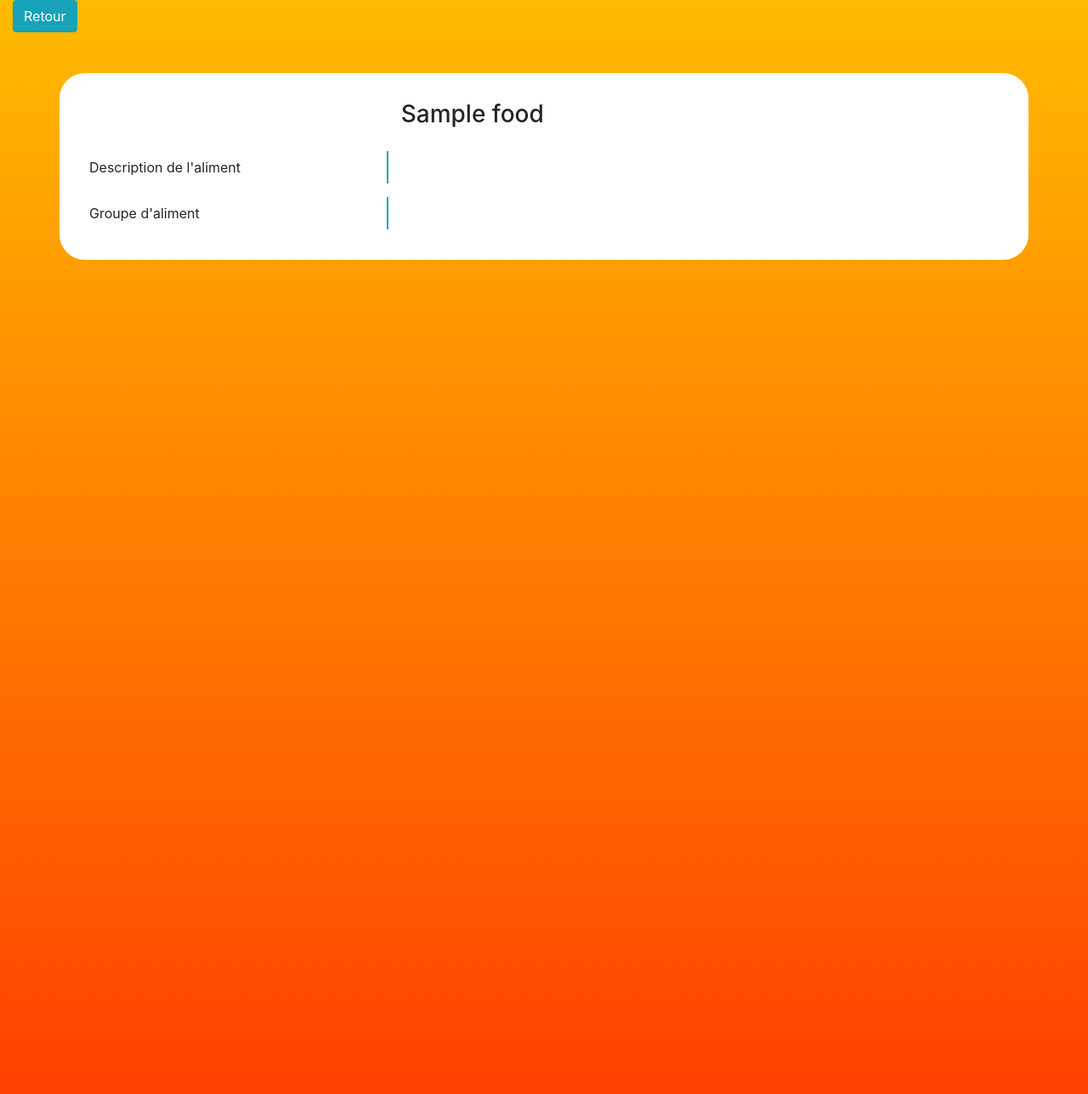
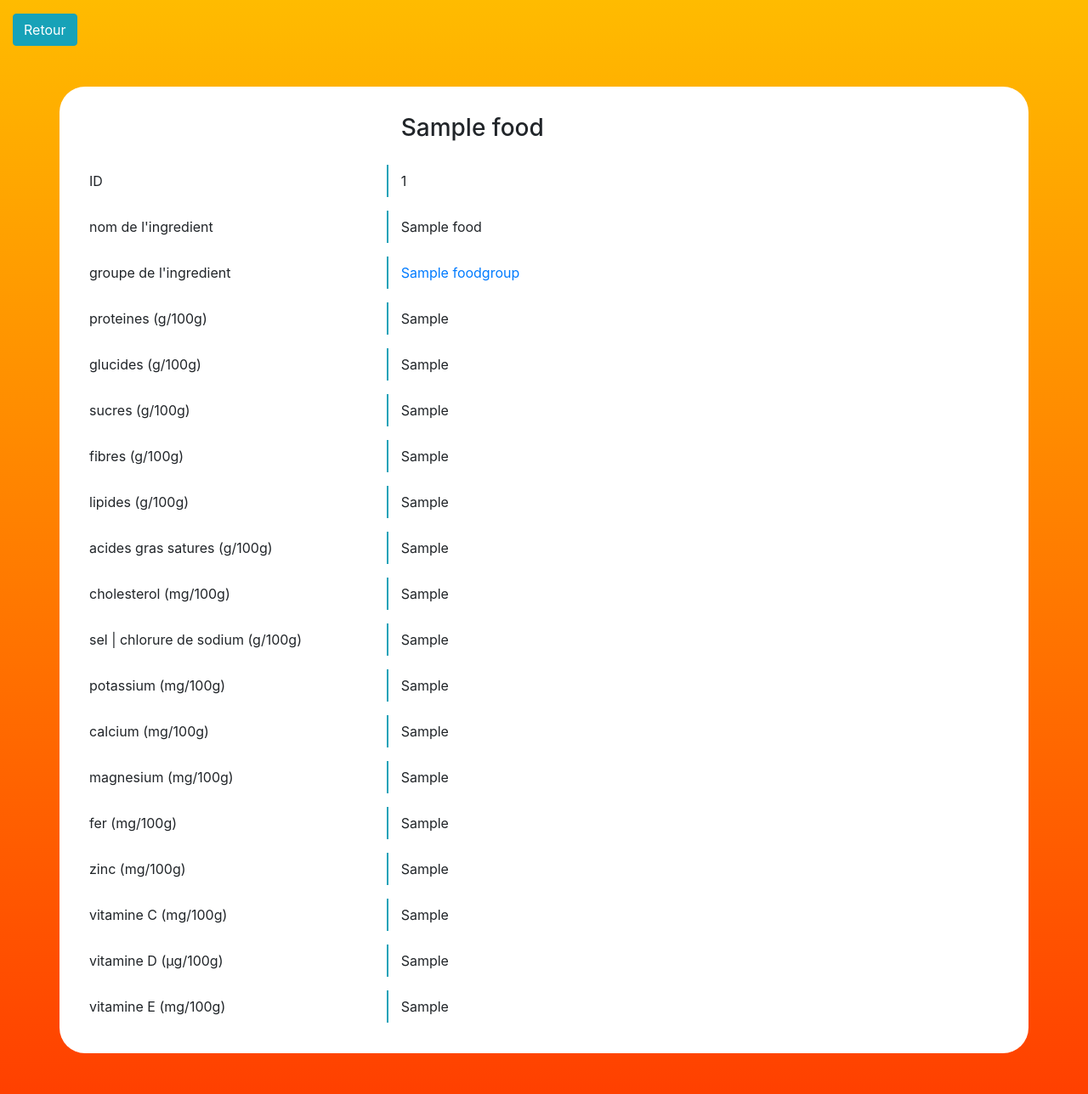
Before and after one commit to riderflo85/feedeasyform, a Django app: page /planning/detail/food/1/ in a window 1280 px wide. Shown: the part 40-1328 px from the top of the page at 85% size. Run offline with Django 3.2, Linux system fonts and the light colour scheme; tables that the repository leaves empty hold one stand-in row (values such as "Sample post"); some libraries are stand-ins or nearby versions.

Commit message:
Updated the display food data

```diff
--- a/food/models.py
+++ b/food/models.py
@@ -7,6 +7,9 @@ class FoodGroup(models.Model):
         unique=True,
         verbose_name="nom du groupe d'ingredient"
     )
+
+    def __str__(self):
+        return self.name
 
 
 class Food(models.Model):
@@ -104,6 +107,15 @@ class Food(models.Model):
     def __str__(self):
         return self.name
 
+    def list_fields(self):
+        """
+        Return a iterator for get the all fields and values.
+        """
+
+        for field in self._meta.fields:
+            yield (field.verbose_name, field.value_to_string(self))
+
+
 # class Group(models.Model):
 #     name = models.CharField(
 #         max_length=45, verbose_name="Nom du groupe de l'aliment")
--- a/planning/templates/planning/detail.html
+++ b/planning/templates/planning/detail.html
@@ -1,14 +1,14 @@
 {% extends 'planning/base.html' %}
 {% block content %}
 
-<div class="container-fluid h-100vh">
-    <div class="row">
+<div class="container-fluid h-100vh scrollable">
+    <div class="row mt-3">
         <div class="col-2 mb-5">
             <a href="{% url 'planning:databases' %}" class="btn btn-info">Retour</a>
         </div>
     </div>
-    <div class="container">
-        <div class="row border-box content-sign_in">
+    <div class="container mb-5">
+        <div class="row border-box content-sign_in fix-height">
             <div class="col-12">
                 {% if recipe %}
                 <div class="form-group row">
@@ -125,18 +125,20 @@
                         <h3 class="form-control-plaintext" id="nameFood">{{ food.name }}</h3>
                     </div>
                 </div>
+                {% for field, val in food.list_fields %}
                 <div class="form-group row">
-                    <label for="descriptionFood" class="col-sm-4 col-form-label border-label">Description de l'aliment</label>
+                    <label for="descriptionFood" class="col-sm-4 col-form-label border-label">{{ field }}</label>
+                    {% if field == "groupe de l'ingredient" %}
                     <div class="col-sm-8">
-                        <p class="form-control-plaintext" id="descriptionFood">{{ food.description }}</p>
+                        <a href="/planning/detail/group/{{ food.pk }}" class="form-control-plaintext text-primary" id="descriptionFood">{{ food.id_group.name }}</a>
                     </div>
+                    {% else %}
+                    <div class="col-sm-8">
+                        <p class="form-control-plaintext" id="descriptionFood">{{ val }}</p>
+                    </div>
+                    {% endif %}
                 </div>
-                <div class="form-group row">
-                    <label for="groupFood" class="col-sm-4 col-form-label border-label">Groupe d'aliment</label>
-                    <div class="col-sm-8">
-                        <p class="form-control-plaintext" id="groupFood">{{ food.group.name }}</p>
-                    </div>
-                </div>
+                {% endfor %}
                 {% endif %}
             </div>
         </div>
--- a/user/static/user/css/style.css
+++ b/user/static/user/css/style.css
@@ -40,3 +40,7 @@ hr {
     border-right: 2px solid #17a2b8;
     /* border-left: 2px solid #17a2b8; */
 }
+
+.scrollable {
+    overflow: auto;
+}
```
